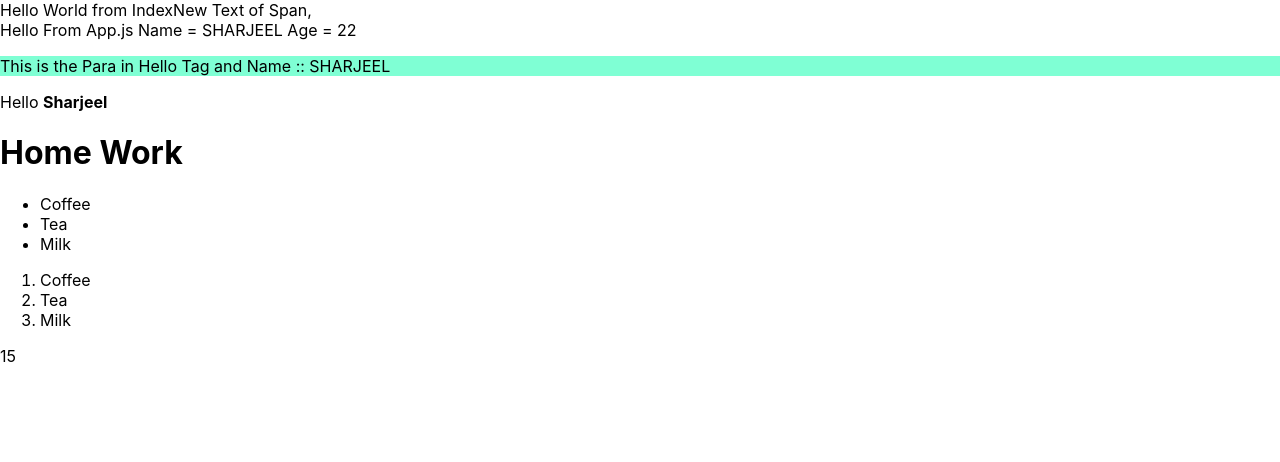
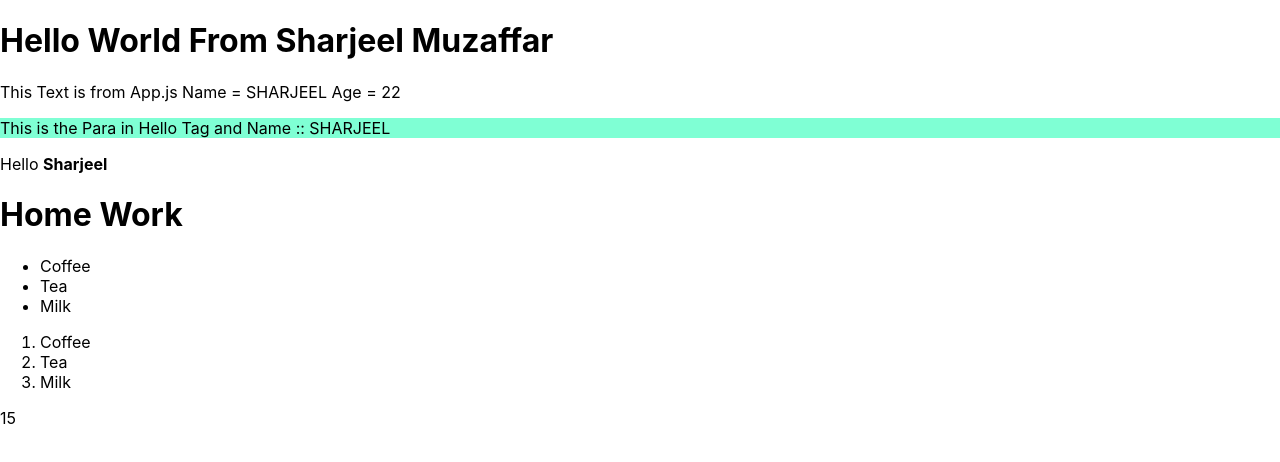
Before and after one commit to sharjeelOCR/Project003, a React (Create React App) app: page / in a window 1280 px wide. Shown: the top 462 px of the page. Built offline with nearby package versions, Linux system fonts and the light colour scheme.

Commit message:
Updated The css and Hello File

```diff
--- a/src/App.js
+++ b/src/App.js
@@ -4,7 +4,7 @@ import Hello from './Hello';
 
 function App({name,age}) {
   return <div>
-    Hello From App.js Name = {name} Age = {age - 8}
+    This Text is from App.js Name = {name} Age = {age - 8}
         <br/>
         <Hello firstName = {name}></Hello>
         Hello <strong>Sharjeel</strong>
--- a/src/Hello.css
+++ b/src/Hello.css
@@ -1,3 +1,3 @@
-.myname{
+.myBackgroundColor{
     background-color: aquamarine;
 }
--- a/src/Hello.js
+++ b/src/Hello.js
@@ -2,6 +2,6 @@ import React from 'react';
 import './Hello.css';
 
 function Hello({firstName}) {
-return <p className = "myname">This is the Para in Hello Tag and Name :: {firstName}</p>
+return <p className = "myBackgroundColor">This is the Para in Hello Tag and Name :: {firstName}</p>
 }
 export default Hello;
--- a/src/index.js
+++ b/src/index.js
@@ -5,8 +5,8 @@ import App from './App';
 import * as serviceWorker from './serviceWorker';
 
 ReactDOM.render(
-  <div>Hello World from Index
-    <span>New Text of Span</span>,<App name = "SHARJEEL" age = {30}/>
+  <div><h1>Hello World From Sharjeel Muzaffar</h1>
+  <App name = "SHARJEEL" age = {30}/>
   </div>,
   document.getElementById('root')
 );
```
